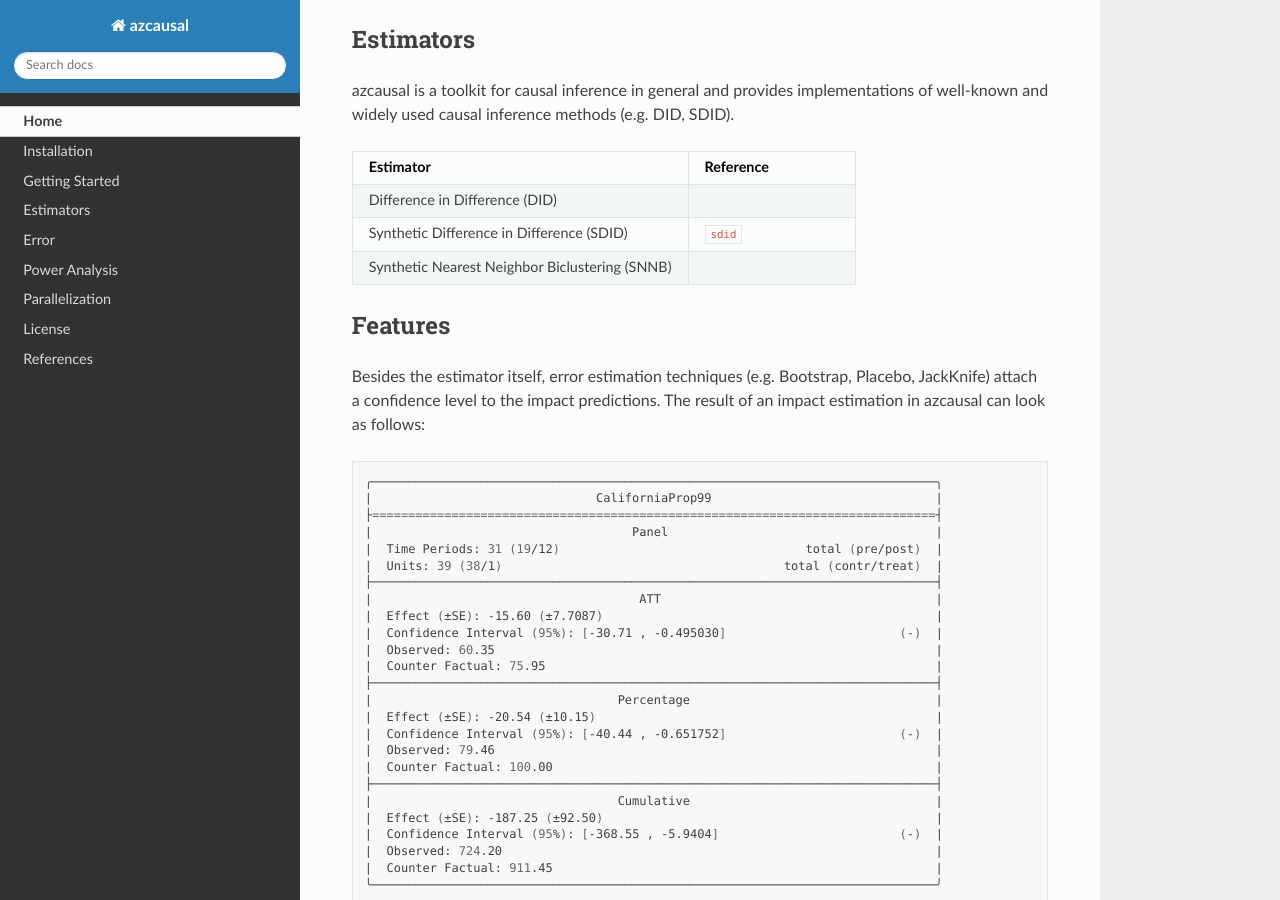
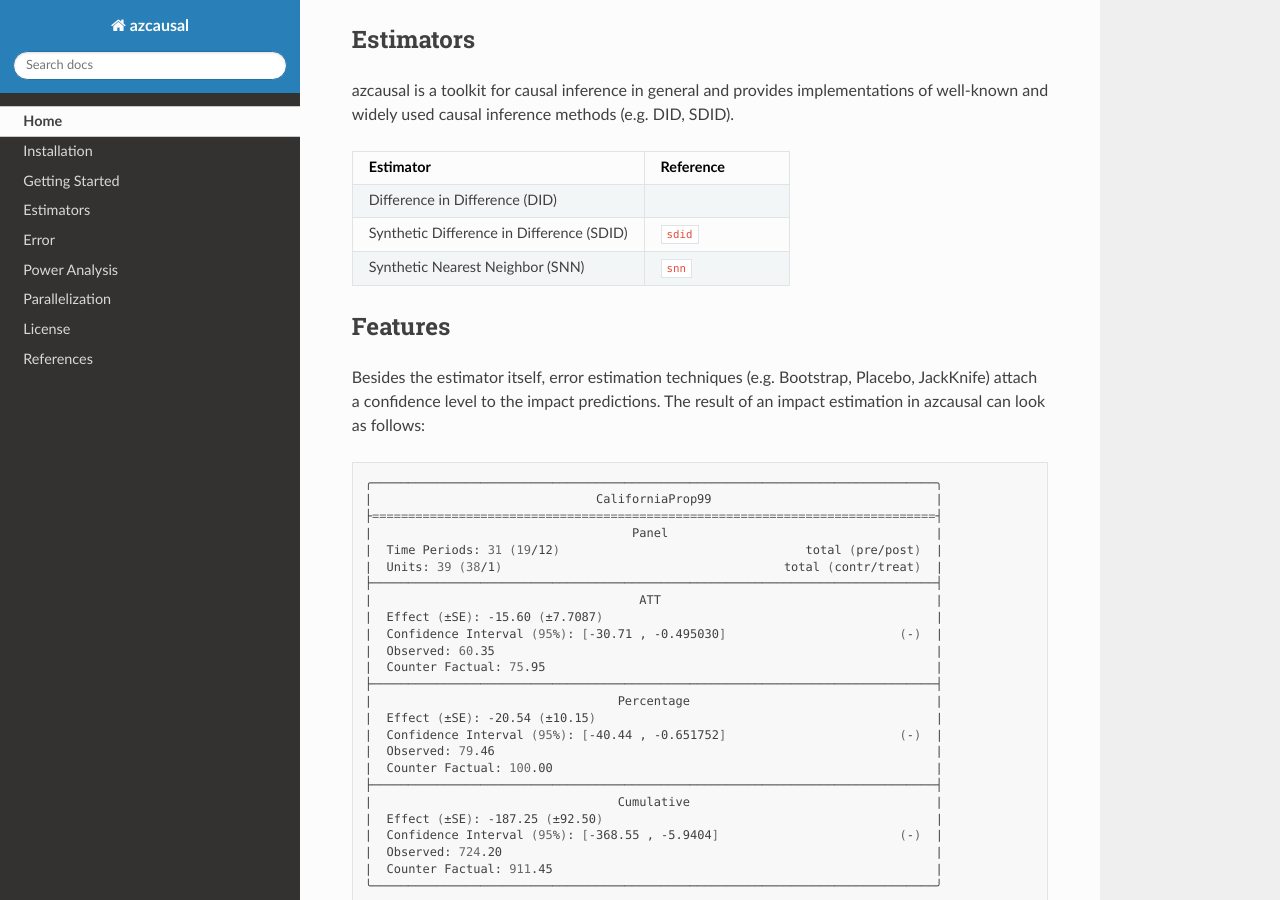
Before and after one commit to amazon-science/azcausal, a Sphinx documentation site: the page built from docs/source/index.rst, in a window 1280 px wide and 900 px high, scrolled down 452 px. Built offline with Sphinx 7.4.7 and the Read the Docs theme 2.0.0, drawn with Linux system fonts in a browser that asks for light colours; cross-references to code outside the pages are shown as plain code; part of the change alters nothing that is shown.

```diff
--- a/docs/requirements.txt
+++ b/docs/requirements.txt
@@ -1,5 +1,6 @@
+sphinx==4.2
+sphinx_rtd_theme
 nbsphinx
-sphinx_rtd_theme
 pandoc
 markupsafe==2.0.1
 papermill
--- a/docs/source/index.rst
+++ b/docs/source/index.rst
@@ -50,8 +50,8 @@ azcausal is a toolkit for causal inference in general and provides implementatio
       -
     * - :ref:`Synthetic Difference in Difference (SDID)<sdid>`
       - :cite:p:`sdid`
-    * - :ref:`Synthetic Nearest Neighbor Biclustering (SNNB)<snnb>`
-      -
+    * - :ref:`Synthetic Nearest Neighbor (SNN)<snn>`
+      - :cite:p:`snn`
 
 
 
--- a/docs/source/references.bib
+++ b/docs/source/references.bib
@@ -9,3 +9,14 @@ Month = {December},
 Pages = {4088-4118},
 DOI = {10.1257/aer.20190159},
 URL = {https://www.aeaweb.org/articles?id=10.1257/aer.20190159}}
+
+
+
+@misc{snn,
+      title={Causal Matrix Completion},
+      author={Anish Agarwal and Munther Dahleh and Devavrat Shah and Dennis Shen},
+      year={2021},
+      eprint={2109.15154},
+      archivePrefix={arXiv},
+      primaryClass={econ.EM}
+}
```
Also changed, not shown: docs/source/estimators/estimators.ipynb, docs/source/estimators/snn.ipynb.
